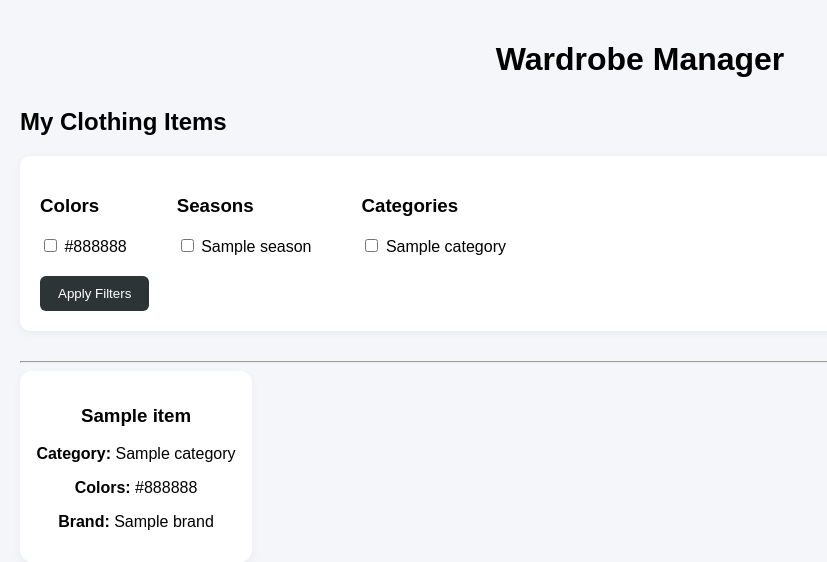
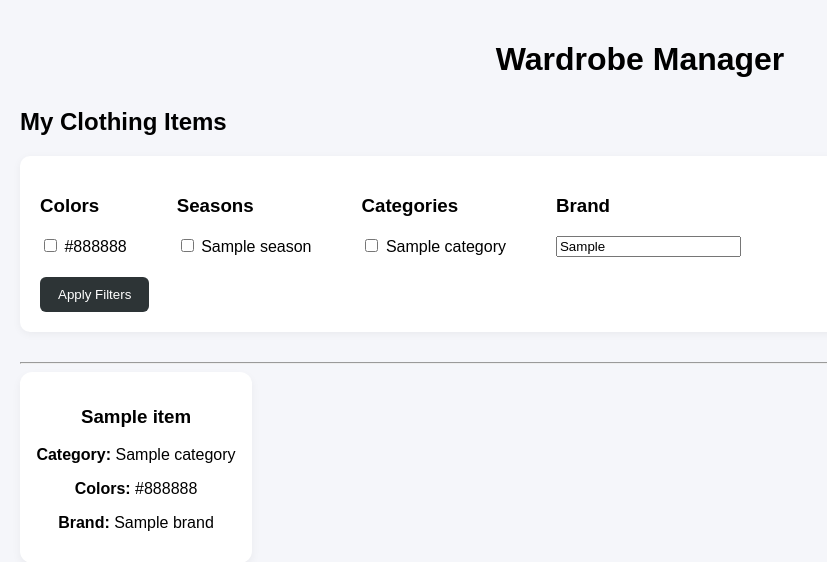
Before and after one commit to clagunas/wardrobe-manager, a FastAPI app: template templates/items.html in a window 1280 px wide. Shown: the top 562 px of the page, without its empty margins (0-827 px from the left). Run offline with FastAPI, Linux system fonts and the light colour scheme; the template is opened without the code that fills it: most values are stand-ins (such as "Sample title", 1, 10 or a date in 2020).

Commit message:
regex search for brand, predefined categories

```diff
--- a/main.py
+++ b/main.py
@@ -6,6 +6,16 @@ from motor.motor_asyncio import AsyncIOMotorClient
 from typing import List, Optional
 import os
 import shutil
+
+ALLOWED_CATEGORIES = [
+    "Top",
+    "Pants",
+    "Outerwear",
+    "Shoes",
+    "Accessories",
+    "Dresses",
+    "Bags"
+]
 
 app = FastAPI()
 
@@ -22,7 +32,8 @@ async def list_items(
     request: Request,
     color: List[str] = Query(None),
     season: List[str] = Query(None),
-    item_category: List[str] = Query(None)
+    item_category: List[str] = Query(None),
+    brand: Optional[str] = Query(None),
 ):
     query = {}
 
@@ -35,12 +46,15 @@ async def list_items(
     if item_category:
         query["category"] = {"$in": item_category}
 
+    if brand:
+        query["brand"] = {"$regex": brand, "$options": "i"}
+
     items = await collection.find(query).to_list(1000)
 
     # Fetch distinct values for filters
     all_colors = await collection.distinct("colors")
     all_seasons = await collection.distinct("season")
-    all_categories = await collection.distinct("category")
+    all_categories = ALLOWED_CATEGORIES
 
     return templates.TemplateResponse("items.html", {
         "request": request,
@@ -50,7 +64,8 @@ async def list_items(
         "all_categories": sorted(all_categories),
         "selected_colors": color or [],
         "selected_seasons": season or [],
-        "selected_categories": item_category or []
+        "selected_categories": item_category or [],
+        "selected_brand": brand or "",
     })
 
 @app.get("/add-item")
@@ -58,7 +73,7 @@ async def add_item_form(request: Request):
     # Get distinct values for filters to populate dropdowns if needed
     all_colors = await collection.distinct("colors")
     all_seasons = await collection.distinct("season")
-    all_categories = await collection.distinct("category")
+    all_categories = ALLOWED_CATEGORIES
     all_styles = await collection.distinct("style")
     return templates.TemplateResponse("add_item.html", {
         "request": request,
@@ -87,6 +102,10 @@ async def add_item(
         with open(save_path, "wb") as buffer:
             shutil.copyfileobj(image.file, buffer)
 
+    # do not allow arbitrary categories
+    if category not in ALLOWED_CATEGORIES:
+        return RedirectResponse(url="/add-item", status_code=303)
+
     item = {
         "name": name,
         "category": category,
--- a/templates/items.html
+++ b/templates/items.html
@@ -50,7 +50,7 @@
             {% endfor %}
         </div>
 
-        <!-- TYPES -->
+        <!-- CATEGORIES -->
         <div>
             <h3>Categories</h3>
             {% for t in all_categories %}
@@ -62,6 +62,12 @@
                     </label>
                 </div>
             {% endfor %}
+        </div>
+
+        <!-- BRAND -->
+        <div class="filter-section">
+            <h3>Brand</h3>
+            <input type="text" name="brand" value="{{ selected_brand }}" class="filter-input">
         </div>
 
     </div>
```
